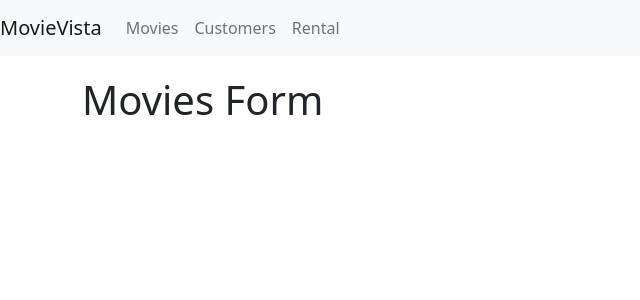
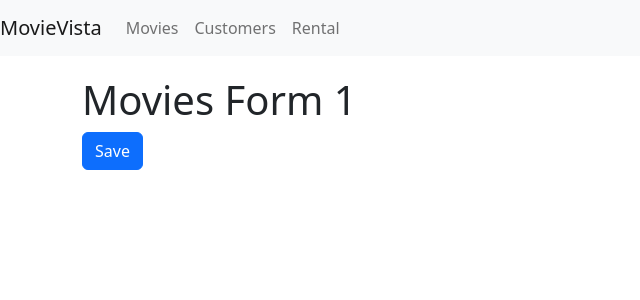
Before and after one commit to manas-shinde/movies-list, a React (Create React App) app: page /movies/1 in a window 1280 px wide. Shown: the top 300 px of the page, without its empty margins (0-640 px from the left). Built offline with nearby package versions, Linux system fonts and the light colour scheme.

Commit message:
Just rendering the ID of movie that we are receving in URL.

```diff
--- a/src/components/moviesForm.jsx
+++ b/src/components/moviesForm.jsx
@@ -1,7 +1,19 @@
 import React from "react";
 
-const MoviesForm = () => {
-  return <h1>Movies Form</h1>;
+const MoviesForm = ({ match, history }) => {
+  return (
+    <div>
+      <h1>Movies Form {match.params.id}</h1>
+      <button
+        className="btn btn-primary"
+        onClick={() => {
+          history.push("/movies-list");
+        }}
+      >
+        Save
+      </button>
+    </div>
+  );
 };
 
 export default MoviesForm;
```
